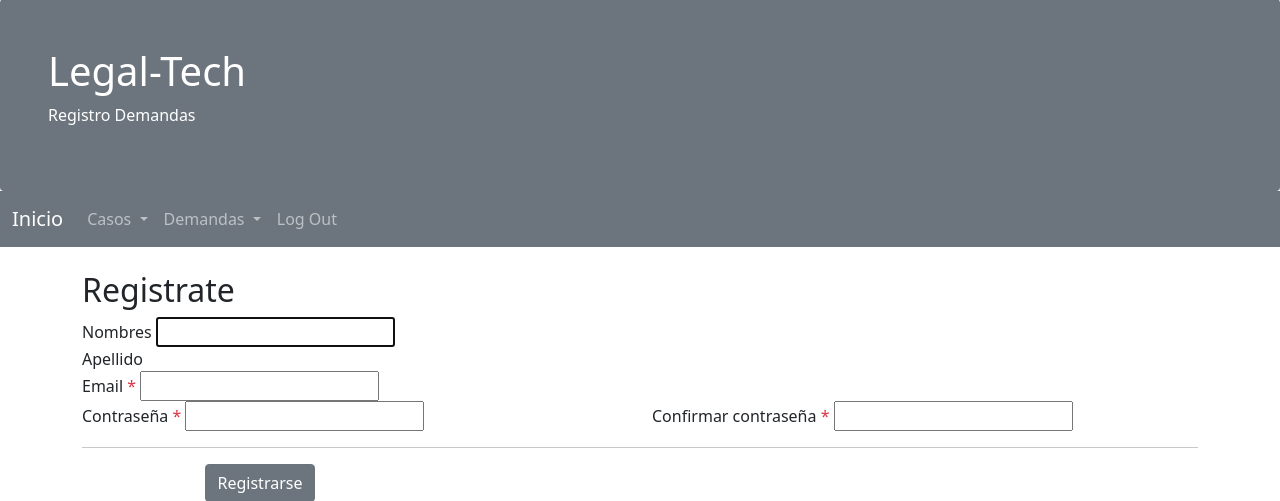
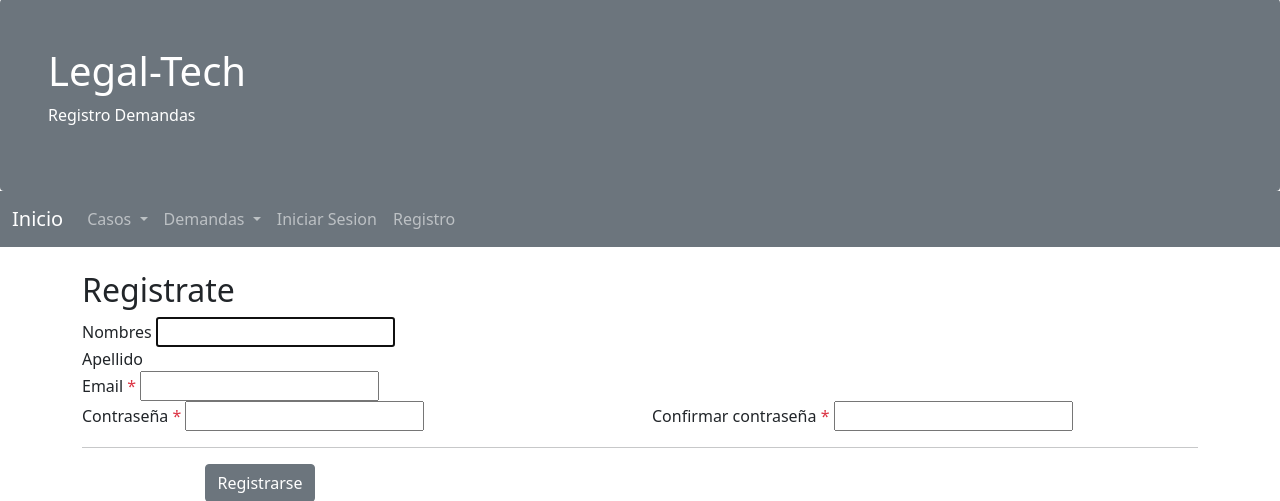
Before and after one commit to crisirona/lg, a Django app: page /register/ in a window 1280 px wide. Shown: the part 25-526 px from the top of the page. Run offline with Django 4.2, Linux system fonts and the light colour scheme; some libraries are stand-ins or nearby versions.

Commit message:
detalles

```diff
--- a/legaltech/templates/legaltech/base.html
+++ b/legaltech/templates/legaltech/base.html
@@ -51,11 +51,14 @@
             <a class="nav-link" >{{ user.username }}</a>
           </li>
            <li class="nav-item">
-            <a class="nav-link" href="{% url 'logout' %}">Log Out</a>
+            <a class="nav-link" href="{% url 'logout' %}">Cerrar Sesion</a>
           </li>
         {% else %}
         <li class="nav-item">
-          <a class="nav-link" href="{% url 'login' %}">Log Out</a>
+          <a class="nav-link" href="{% url 'login' %}">Iniciar Sesion</a>
+        </li>
+        <li class="nav-item">
+          <a class="nav-link" href="{% url 'register' %}">Registro</a>
         </li>
         {% endif %}
 
```
